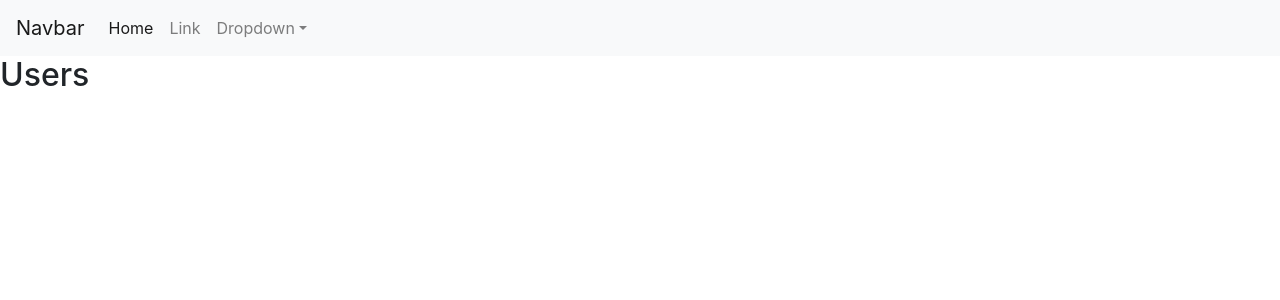
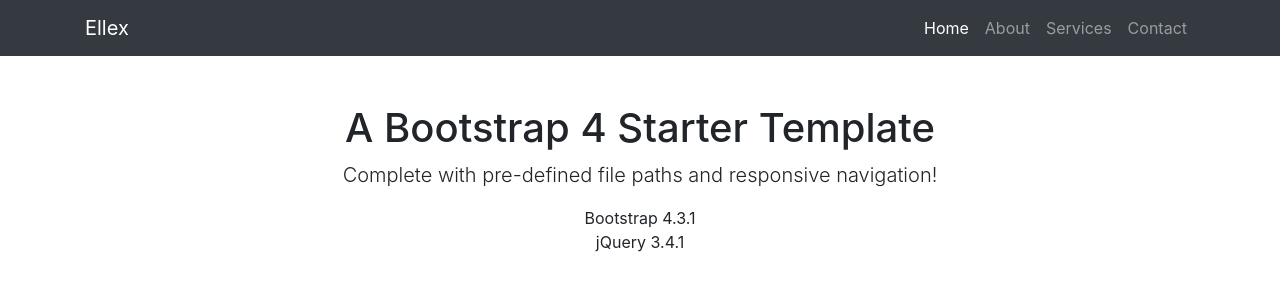
Before and after one commit to jifunzesasa/ts-react, a React (Create React App) app: page /users in a window 1280 px wide. Shown: the top 300 px of the page. Built offline with nearby package versions, Linux system fonts and the light colour scheme.

Commit message:
added more pages

```diff
--- a/src/components/AppNav.tsx
+++ b/src/components/AppNav.tsx
@@ -1,60 +1,54 @@
 import React from "react";
 import App from "../App";
+import { Link } from "react-router-dom";
 
 function AppNav() {
-    return (
-      <nav className="navbar navbar-expand-md navbar-light bg-light">
+  return (
+    <nav className="navbar navbar-expand-lg navbar-dark bg-dark static-top">
+      <div className="container">
         <a className="navbar-brand" href="#">
-          Navbar
+          Ellex
         </a>
         <button
-          className="navbar-toggler d-lg-none"
+          className="navbar-toggler"
           type="button"
           data-toggle="collapse"
-          data-target="#collapsibleNavId"
-          aria-controls="collapsibleNavId"
+          data-target="#navbarResponsive"
+          aria-controls="navbarResponsive"
           aria-expanded="false"
           aria-label="Toggle navigation"
         >
           <span className="navbar-toggler-icon"></span>
         </button>
-        <div className="collapse navbar-collapse" id="collapsibleNavId">
-          <ul className="navbar-nav mr-auto mt-2 mt-lg-0">
+        <div className="collapse navbar-collapse" id="navbarResponsive">
+          <ul className="navbar-nav ml-auto">
             <li className="nav-item active">
-              <a className="nav-link" href="#">
-                Home <span className="sr-only">(current)</span>
-              </a>
+
+              <Link className="nav-link" to="/">
+                Home
+                <span className="sr-only">(current)</span>
+              </Link>
             </li>
             <li className="nav-item">
-              <a className="nav-link" href="#">
-                Link
-              </a>
+              <Link className="nav-link" to="/about">
+                About
+              </Link>
             </li>
-            <li className="nav-item dropdown">
-              <a
-                className="nav-link dropdown-toggle"
-                href="#"
-                id="dropdownId"
-                data-toggle="dropdown"
-                aria-haspopup="true"
-                aria-expanded="false"
-              >
-                Dropdown
-              </a>
-              <div className="dropdown-menu" aria-labelledby="dropdownId">
-                <a className="dropdown-item" href="#">
-                  Action 1
-                </a>
-                <a className="dropdown-item" href="#">
-                  Action 2
-                </a>
-              </div>
+            <li className="nav-item">
+              <Link className="nav-link" to="/services">
+                Services
+              </Link>
+            </li>
+            <li className="nav-item">
+              <Link className="nav-link" to="/contact">
+                Contact
+              </Link>
             </li>
           </ul>
         </div>
-      </nav>
-    );
-  }
+      </div>
+    </nav>
+  );
+}
 
-
-  export default AppNav;
+export default AppNav;
--- a/src/pages/About.tsx
+++ b/src/pages/About.tsx
@@ -1,4 +1,17 @@
 import React from "react";
 function About() {
-    return <h2>About</h2>;
+    return (
+      <div className="container">
+      <div className="row">
+        <div className="col-lg-12 text-center">
+          <h1 className="mt-5">A Bootstrap 4 Starter Template</h1>
+          <p className="lead">Complete with pre-defined file paths and responsive navigation!</p>
+          <ul className="list-unstyled">
+            <li>Bootstrap 4.3.1</li>
+            <li>jQuery 3.4.1</li>
+          </ul>
+        </div>
+      </div>
+    </div>
+    );
   }export default About;
--- a/src/pages/Home.tsx
+++ b/src/pages/Home.tsx
@@ -1,6 +1,19 @@
 import React from "react";
 function Home() {
-    return <h2>Home</h2>;
-  }
+  return (
+    <div className="container">
+      <div className="row">
+        <div className="col-lg-12 text-center">
+          <h1 className="mt-5">A Bootstrap 4 Starter Template</h1>
+          <p className="lead">Complete with pre-defined file paths and responsive navigation!</p>
+          <ul className="list-unstyled">
+            <li>Bootstrap 4.3.1</li>
+            <li>jQuery 3.4.1</li>
+          </ul>
+        </div>
+      </div>
+    </div>
+  );
+}
 
-  export default Home;
+export default Home;
--- a/src/pages/Users.tsx
+++ b/src/pages/Users.tsx
@@ -1,4 +1,17 @@
 import React from "react";
 function Users() {
-    return <h2>Users</h2>;
+    return (
+      <div className="container">
+      <div className="row">
+        <div className="col-lg-12 text-center">
+          <h1 className="mt-5">A Bootstrap 4 Starter Template</h1>
+          <p className="lead">Complete with pre-defined file paths and responsive navigation!</p>
+          <ul className="list-unstyled">
+            <li>Bootstrap 4.3.1</li>
+            <li>jQuery 3.4.1</li>
+          </ul>
+        </div>
+      </div>
+    </div>
+    );
   }export default Users;
```
